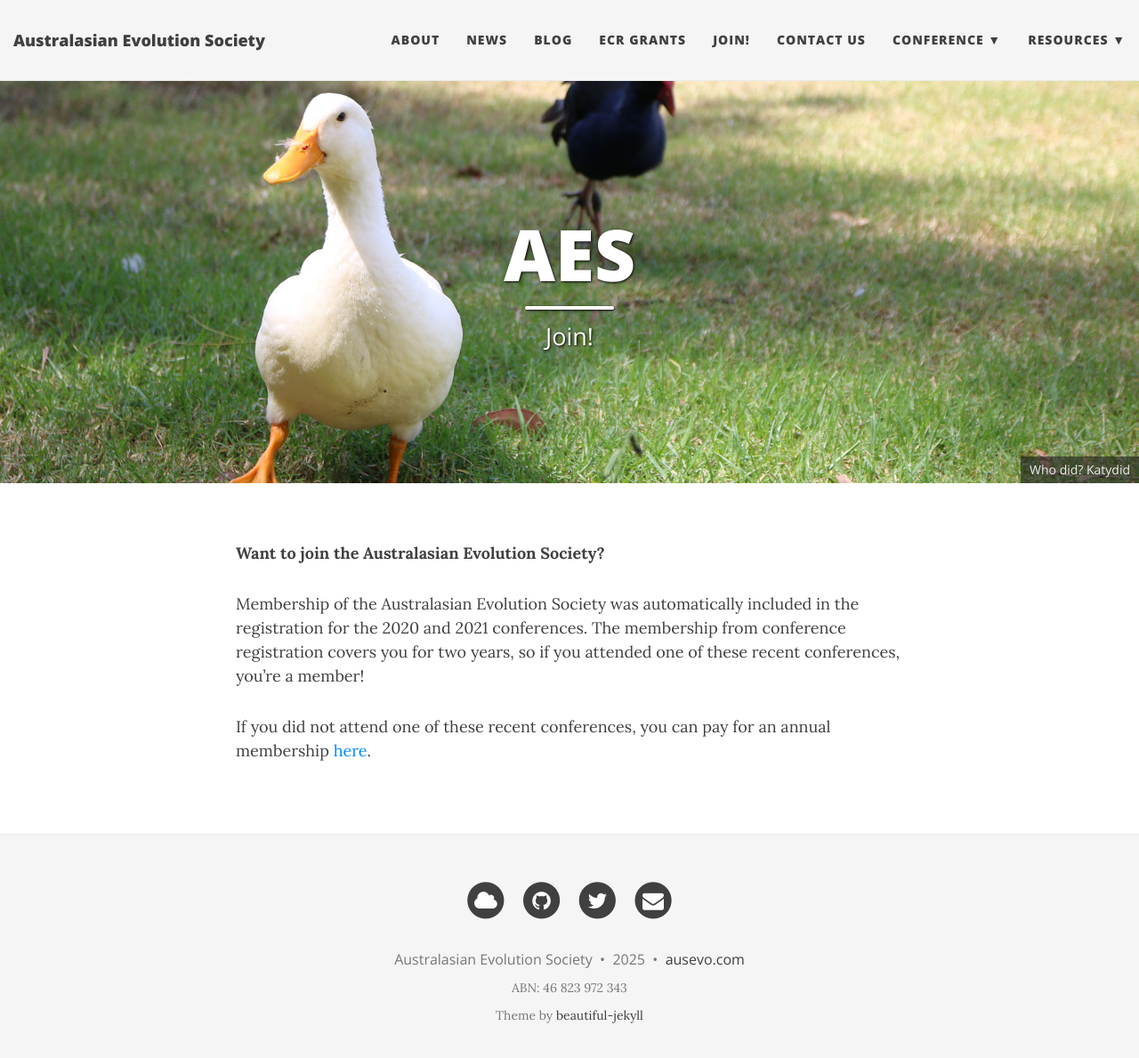
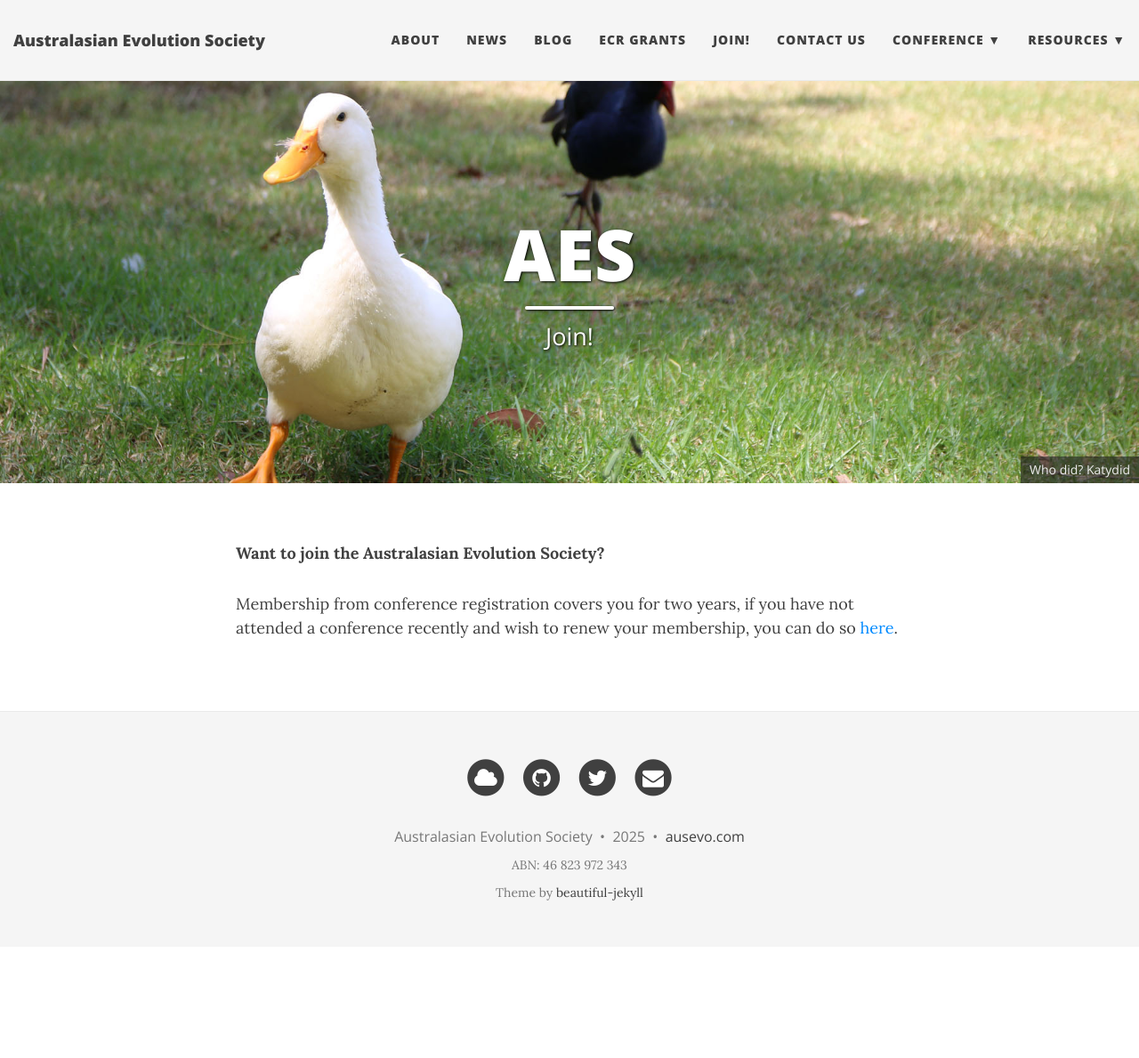
Before and after one commit to ausevo/ausevo.github.io, a Jekyll site: the page built from join.md, in a window 1280 px wide and 1202 px high. Shown: the top 1189 px of the window at 89% size. Built offline with Jekyll 4.4.1, drawn with Linux system fonts in a browser that asks for light colours; nearby versions of some CDN libraries.

Commit message:
update rego link

```diff
--- a/join.md
+++ b/join.md
@@ -13,6 +13,4 @@
 
 **Want to join the Australasian Evolution Society?**
 
-Membership of the Australasian Evolution Society was automatically included in the registration for the 2020 and 2021 conferences. The membership from conference registration covers you for two years, so if you attended one of these recent conferences, you're a member!
-
-If you did not attend one of these recent conferences, you can pay for an annual membership [here](https://aes.corsizio.com/c/65ae0d2ae5c95197e126a041).
+Membership from conference registration covers you for two years, if you have not attended a conference recently and wish to renew your membership, you can do so [here](https://aes.corsizio.com/event/6763b55b99d74784f7db1350).
```
